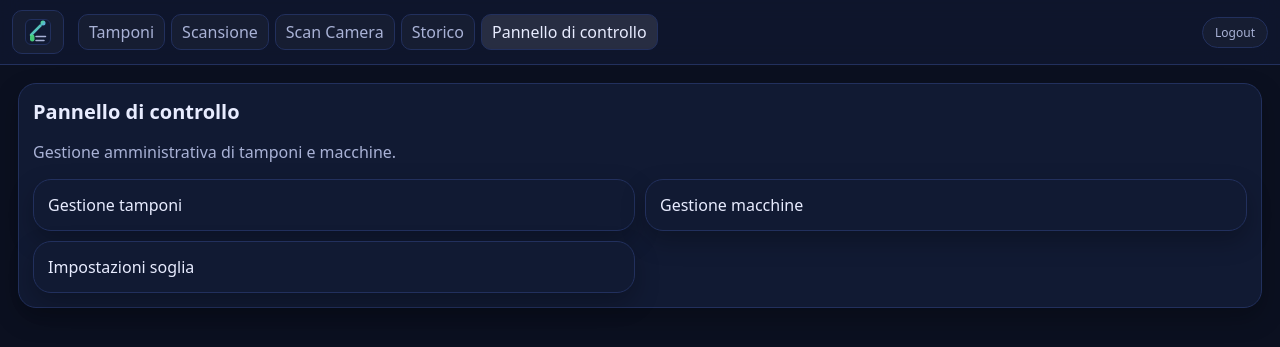
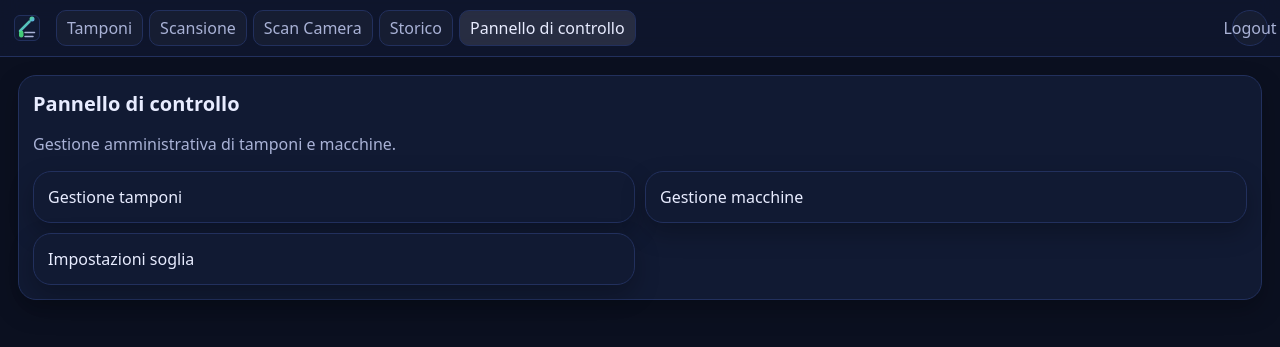
Before and after one commit to SamBLC92/tamponi_inventario, a Flask app: page /admin in a window 1280 px wide. Shown: the top 347 px of the page. Run offline with Flask 3, Linux system fonts and the light colour scheme; the visitor is signed in with stand-in values (Sample User, id 1).

Commit message:
Refine nav logo and login icon alignment

```diff
--- a/templates/base.html
+++ b/templates/base.html
@@ -52,14 +52,37 @@
       flex: 0 0 auto;
       text-align:center;
     }
+    .nav a.nav-logo{
+      padding:0;
+      border:0;
+      background:transparent;
+    }
     .nav a.active{ color:var(--text); background:rgba(255,255,255,.10); }
     .nav a.nav-auth{
       margin-left:auto;
       flex: 0 0 auto;
-      font-size:12px;
-      padding:6px 12px;
-      border-radius:999px;
+      width:36px;
+      height:36px;
+      padding:0;
+      border-radius:50%;
+      display:flex;
+      align-items:center;
+      justify-content:center;
       max-width:none;
+    }
+    .nav-gear{
+      display:flex;
+      align-items:center;
+      justify-content:center;
+    }
+    .nav-gear svg{
+      width:18px;
+      height:18px;
+      fill:var(--muted);
+      display:block;
+    }
+    .nav a.nav-auth:hover .nav-gear svg{
+      fill:var(--text);
     }
 
     .card{
@@ -238,7 +261,13 @@
       <a class="{{ 'active' if request.path == '/admin' else '' }}" href="{{ url_for('admin_dashboard') }}">Pannello di controllo</a>
       <a class="nav-auth" href="{{ url_for('logout') }}">Logout</a>
     {% else %}
-      <a class="nav-auth" href="{{ url_for('login', next=request.path) }}">Login</a>
+      <a class="nav-auth" aria-label="Login" href="{{ url_for('login', next=request.path) }}">
+        <span class="nav-gear" aria-hidden="true">
+          <svg viewBox="0 0 24 24" role="img" focusable="false">
+            <path d="M19.14 12.94c.04-.31.06-.63.06-.94s-.02-.63-.06-.94l2.03-1.58a.5.5 0 0 0 .12-.64l-1.92-3.32a.5.5 0 0 0-.6-.22l-2.39.96a7.04 7.04 0 0 0-1.63-.94l-.36-2.54a.5.5 0 0 0-.5-.42h-3.84a.5.5 0 0 0-.5.42l-.36 2.54c-.58.22-1.12.52-1.63.94l-2.39-.96a.5.5 0 0 0-.6.22L2.71 8.84a.5.5 0 0 0 .12.64l2.03 1.58c-.04.31-.06.63-.06.94s.02.63.06.94L2.8 14.52a.5.5 0 0 0-.12.64l1.92 3.32a.5.5 0 0 0 .6.22l2.39-.96c.5.42 1.05.72 1.63.94l.36 2.54a.5.5 0 0 0 .5.42h3.84a.5.5 0 0 0 .5-.42l.36-2.54c.58-.22 1.12-.52 1.63-.94l2.39.96a.5.5 0 0 0 .6-.22l1.92-3.32a.5.5 0 0 0-.12-.64l-2.03-1.58ZM12 15.6A3.6 3.6 0 1 1 12 8.4a3.6 3.6 0 0 1 0 7.2Z"/>
+          </svg>
+        </span>
+      </a>
     {% endif %}
   </div>
 
```
